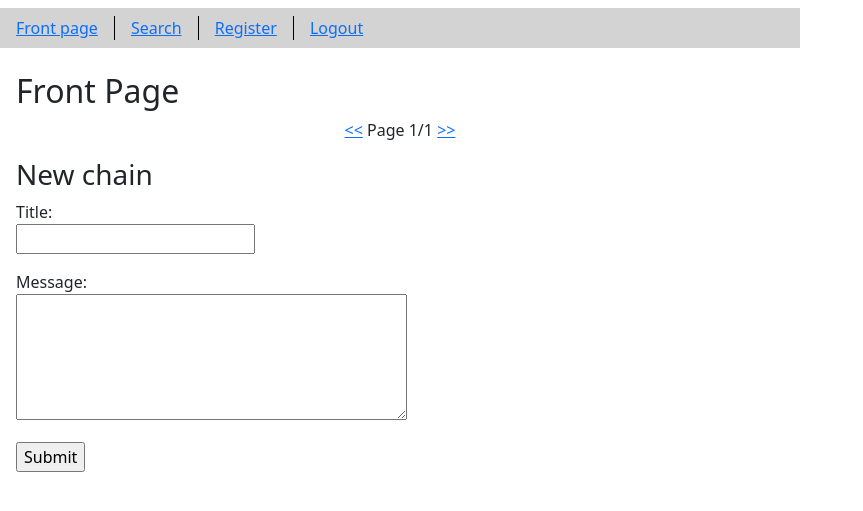
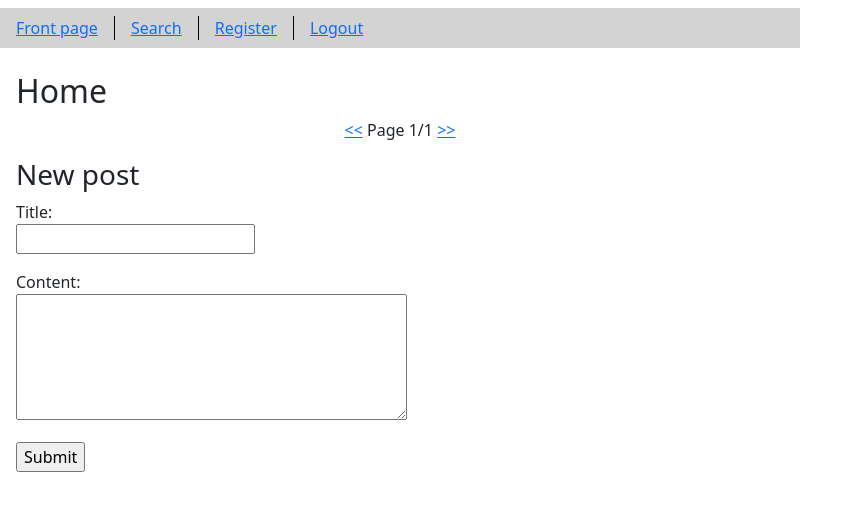
Before and after one commit to kokorohoriuchi/song-sharing, a Flask app: page / in a window 1280 px wide. Shown: the part 96-607 px from the top of the page, without its empty margins (0-863 px from the left). Run offline with Flask 3, Linux system fonts and the light colour scheme; the visitor is signed in with stand-in values (Sample User, id 1); data that the repository does not hold is empty.

Commit message:
Update index.html

```diff
--- a/templates/index.html
+++ b/templates/index.html
@@ -1,10 +1,10 @@
 {% extends "layout.html" %}
 
-{% block title %}Discussion{% endblock %}
+{% block title %}Song Share{% endblock %}
 
 {% block content %}
 
-<h2>Front Page</h2>
+<h2>Home</h2>
 
 {% for message in get_flashed_messages() %}
 <p class="info">
@@ -30,7 +30,7 @@
 </p>
 
 {% if session.user_id %}
-<h3>New chain</h3>
+<h3>New post</h3>
 
 <form action="/new_thread" method="post">
   <p>
@@ -38,7 +38,7 @@
     <input type="text" id="title" name="title" maxlength="100" required />
   </p>
   <p>
-    <label for="content">Message</label>:<br />
+    <label for="content">Content</label>:<br />
     <textarea id="content" name="content" rows="5" cols="40" maxlength="5000"></textarea>
   </p>
   <input type="hidden" name="csrf_token" value="{{ session.csrf_token }}" />
```
